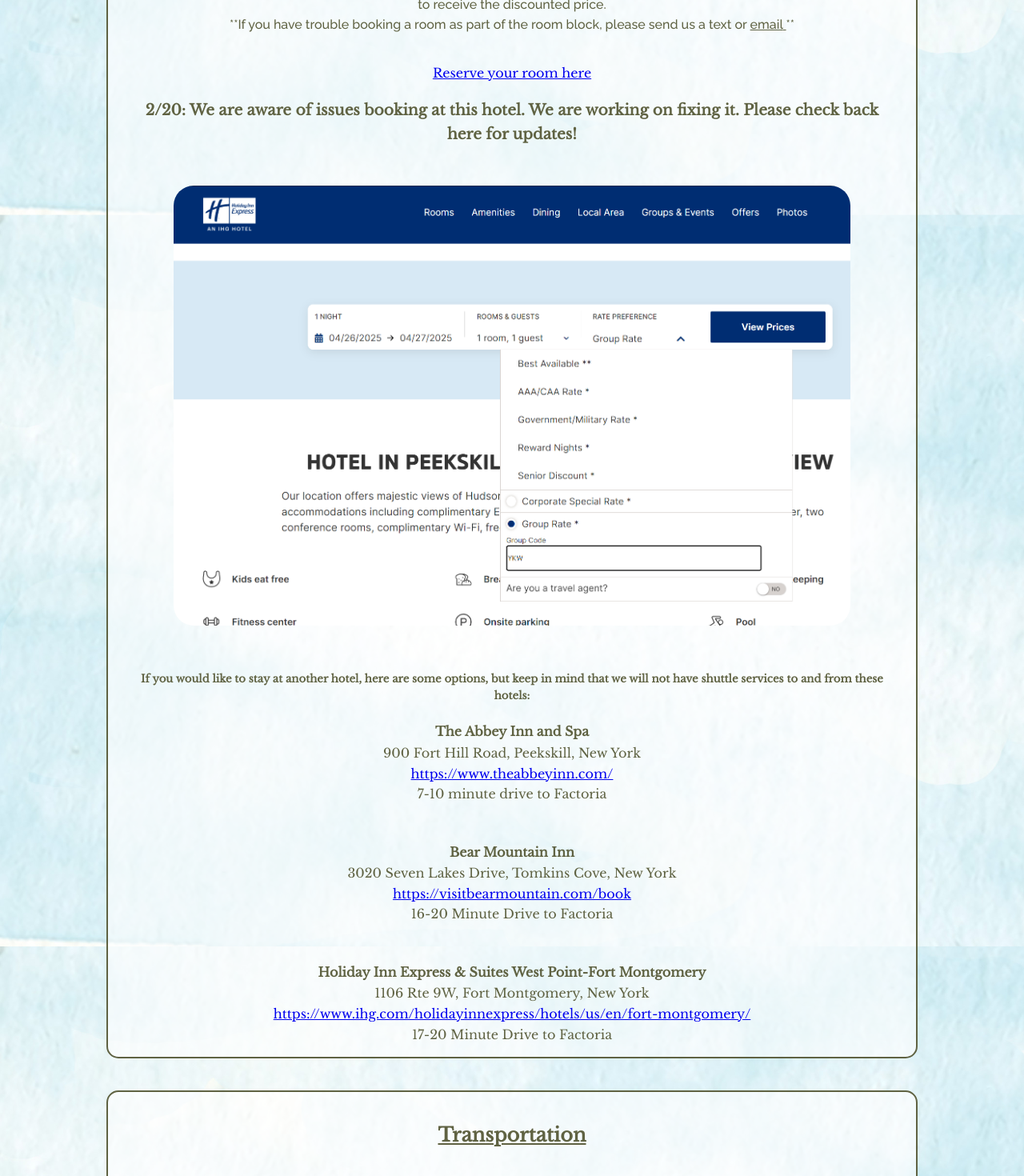
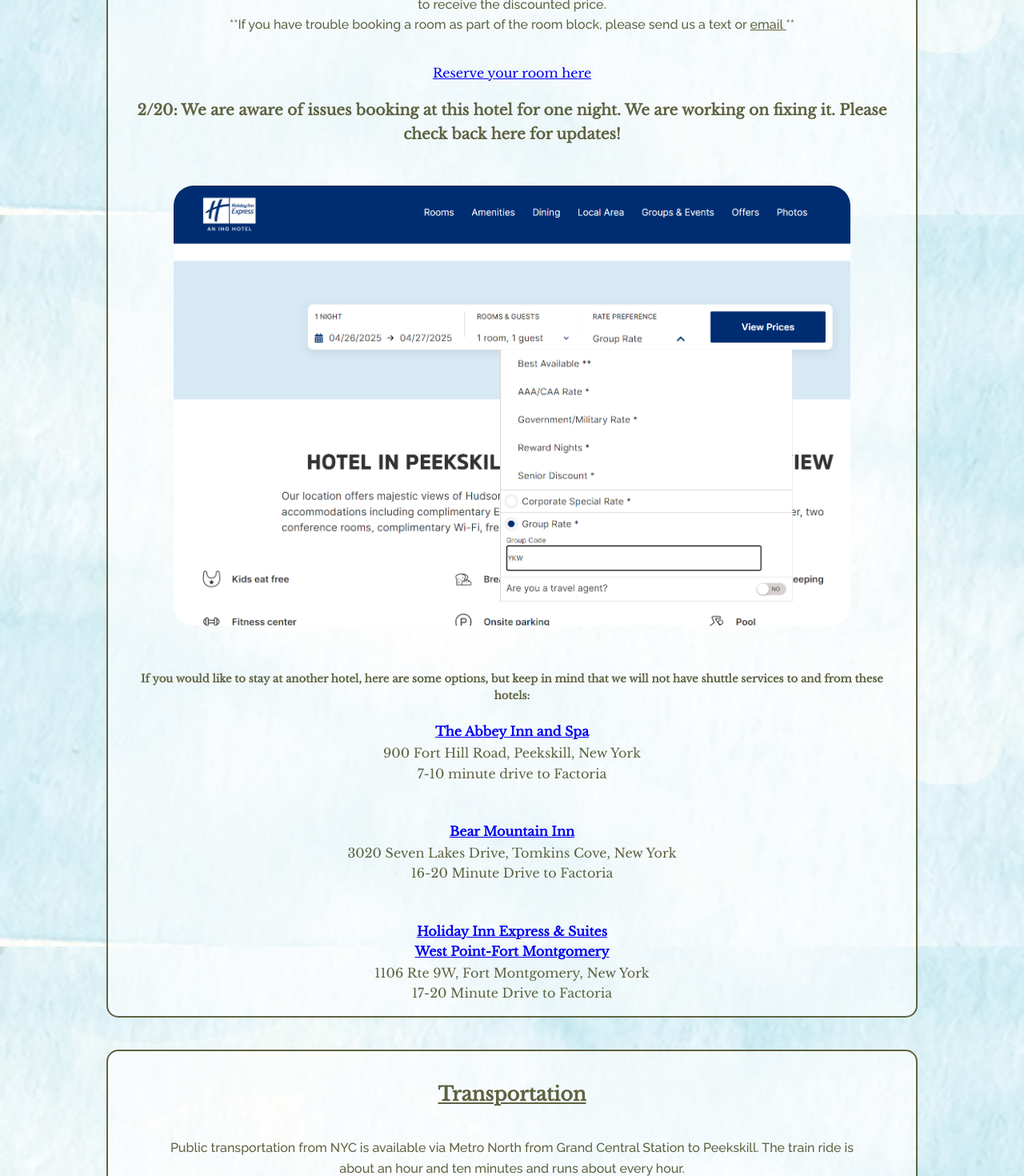
Before and after one commit to rhkearns/rksy-wedding-site, a React (Create React App) app: page /details in a window 1280 px wide. Shown: the part 1560-3030 px from the top of the page at 80% size. Built offline with nearby package versions, Linux system fonts and the light colour scheme.

Commit message:
fix details

```diff
--- a/src/pages/Details/Details.jsx
+++ b/src/pages/Details/Details.jsx
@@ -110,7 +110,7 @@
 					</a>
 					{<br />}
 					<h3>
-						2/20: We are aware of issues booking at this hotel. We are working
+						2/20: We are aware of issues booking at this hotel for one night. We are working
 						on fixing it. Please check back here for updates!
 					</h3>
 					{<br />}
@@ -127,51 +127,45 @@
 						these hotels:
 					</h5>
 					<span className="address">
-						<h4 id="location-title">The Abbey Inn and Spa</h4>
-						900 Fort Hill Road, Peekskill, New York{<br />}
 						<a
 							href="https://www.theabbeyinn.com/"
 							target="_blank"
 							rel="noopener noreferrer"
 							id="hotel-link"
 						>
-							https://www.theabbeyinn.com/
+							<h4 id="location-title">The Abbey Inn and Spa</h4>{' '}
 						</a>
-						{<br />}
+						900 Fort Hill Road, Peekskill, New York{<br />}
 						7-10 minute drive to Factoria
 					</span>
 					{<br />}
 					{<br />}
 					<span className="address">
-						<h4 id="location-title">Bear Mountain Inn</h4>
-						3020 Seven Lakes Drive, Tomkins Cove, New York{<br />}
 						<a
 							href="https://visitbearmountain.com/book"
 							target="_blank"
 							rel="noopener noreferrer"
 							id="hotel-link"
 						>
-							https://visitbearmountain.com/book
+							<h4 id="location-title">Bear Mountain Inn</h4>{' '}
 						</a>
-						{<br />}
+						3020 Seven Lakes Drive, Tomkins Cove, New York{<br />}
 						16-20 Minute Drive to Factoria
 					</span>
 					{<br />}
 					{<br />}
 					<span className="address">
-						<h4 id="location-title">
-							Holiday Inn Express & Suites West Point-Fort Montgomery
-						</h4>
-						1106 Rte 9W, Fort Montgomery, New York{<br />}
 						<a
 							href="https://www.ihg.com/holidayinnexpress/hotels/us/en/fort-montgomery/ftmny/hoteldetail"
 							target="_blank"
 							rel="noopener noreferrer"
 							id="hotel-link"
 						>
-							https://www.ihg.com/holidayinnexpress/hotels/us/en/fort-montgomery/
+							<h4 id="location-title">
+								Holiday Inn Express & Suites {<br />}West Point-Fort Montgomery
+							</h4>{' '}
 						</a>
-						{<br />}
+						1106 Rte 9W, Fort Montgomery, New York{<br />}
 						17-20 Minute Drive to Factoria
 					</span>
 				</div>
--- a/src/pages/Details/details.scss
+++ b/src/pages/Details/details.scss
@@ -39,7 +39,7 @@
 }
 
 #hotel-img {
-	height: 210px;
+	height: 150px;
 	margin-top: 5px;
 }
 
```
